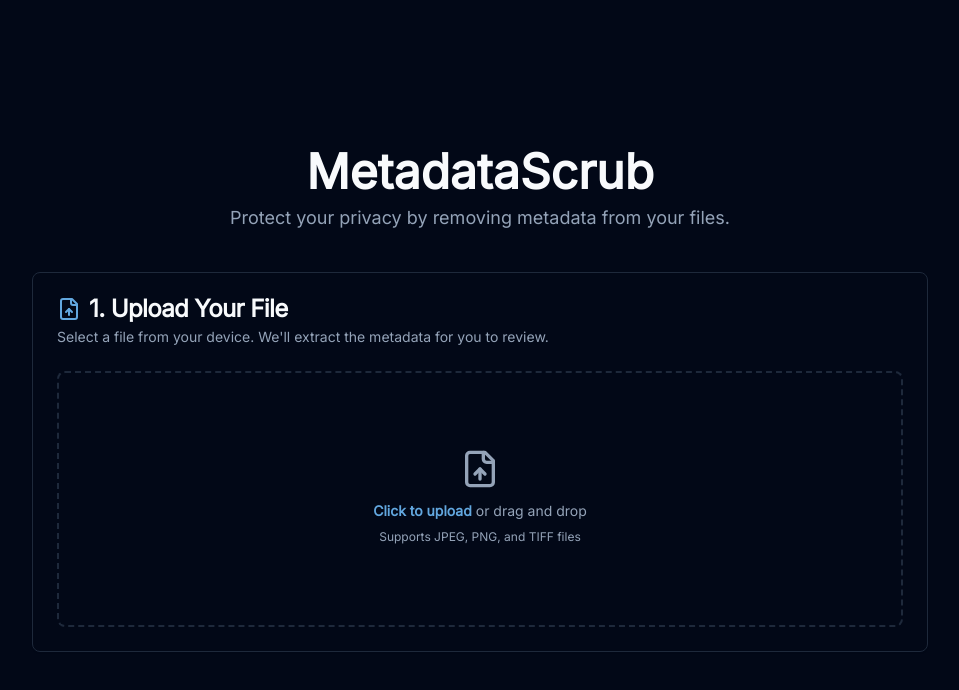
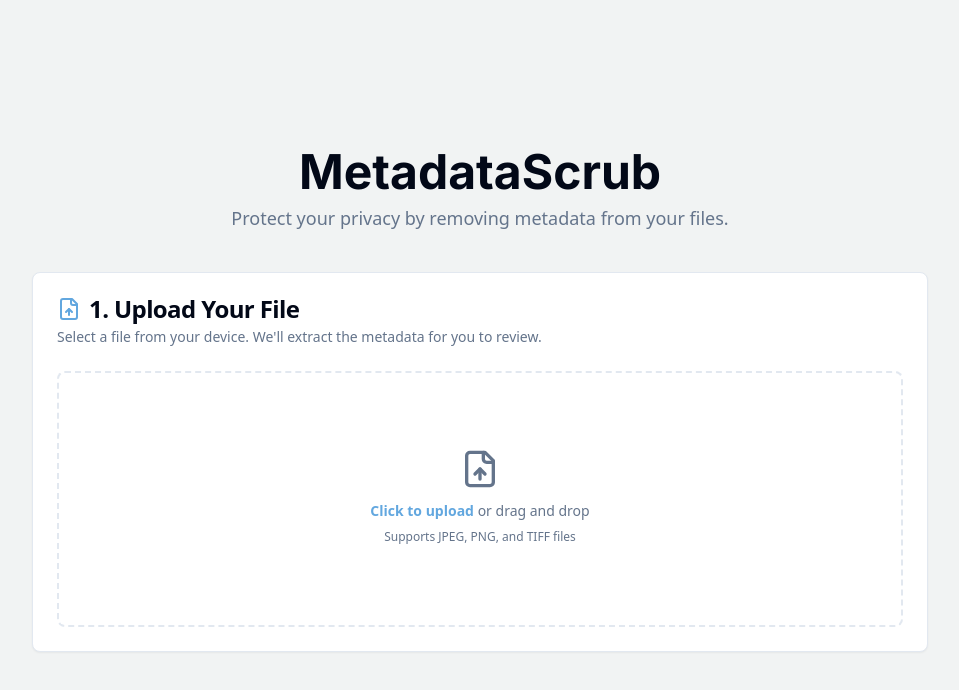
Before and after one commit to R-Saunders/demeta, a Next.js app: page / in a window 1280 px wide. Shown: the top 690 px of the page, without its empty margins (160-1119 px from the left). Built offline with nearby package versions, Linux system fonts and the light colour scheme.

Commit message:
Enable linter and type validation. Fixed errors from linter

```diff
--- a/next.config.js
+++ b/next.config.js
@@ -1,19 +1,13 @@
 /** @type {import('next').NextConfig} */
 const nextConfig = {
 	/* config options here */
-  typescript: {
-    ignoreBuildErrors: true,
-  },
-  eslint: {
-    ignoreDuringBuilds: true,
-  },
 	images: {
 		remotePatterns: [
 			{
-        protocol: 'https',
-        hostname: 'placehold.co',
-        port: '',
-        pathname: '/**',
+				protocol: "https",
+				hostname: "placehold.co",
+				port: "",
+				pathname: "/**",
 			},
 		],
 	},
--- a/package.json
+++ b/package.json
@@ -51,6 +51,8 @@
     "@types/node": "^20",
     "@types/react": "^18",
     "@types/react-dom": "^18",
+    "eslint": "8.57.1",
+    "eslint-config-next": "15.3.4",
     "postcss": "^8",
     "tailwindcss": "^3.4.1",
     "typescript": "^5"
--- a/src/app/layout.tsx
+++ b/src/app/layout.tsx
@@ -1,10 +1,18 @@
-import type {Metadata} from 'next';
-import './globals.css';
-import { Toaster } from "@/components/ui/toaster"
+import type { Metadata } from "next";
+import { Inter as FontSans } from "next/font/google";
+import "./globals.css";
+import { Toaster } from "@/components/ui/toaster";
+
+import { cn } from "@/lib/utils";
+
+const fontSans = FontSans({
+	subsets: ["latin"],
+	variable: "--font-sans",
+});
 
 export const metadata: Metadata = {
-  title: 'MetadataScrub',
-  description: 'Scrub metadata from files to protect your privacy.',
+	title: "Create Next App",
+	description: "Scrub metadata from files to protect your privacy.",
 };
 
 export default function RootLayout({
@@ -13,13 +21,13 @@ export default function RootLayout({
 	children: React.ReactNode;
 }>) {
 	return (
-    <html lang="en" className="dark">
-      <head>
-        <link rel="preconnect" href="https://fonts.googleapis.com" />
-        <link rel="preconnect" href="https://fonts.gstatic.com" crossOrigin="anonymous" />
-        <link href="https://fonts.googleapis.com/css2?family=Inter&display=swap" rel="stylesheet" />
-      </head>
-      <body className="font-body antialiased">
+		<html lang="en" suppressHydrationWarning>
+			<body
+				className={cn(
+					"min-h-screen bg-background font-sans antialiased",
+					fontSans.variable
+				)}
+			>
 				{children}
 				<Toaster />
 			</body>
--- a/src/components/metadata-scrubber.tsx
+++ b/src/components/metadata-scrubber.tsx
@@ -297,8 +297,8 @@ const UploadStep: FC<{
 					<FileUp className="text-primary" /> 1. Upload Your File
 				</CardTitle>
 				<CardDescription>
-					Select a file from your device. We'll extract the metadata for you to
-					review.
+					Select a file from your device. We&apos;ll extract the metadata for
+					you to review.
 				</CardDescription>
 			</CardHeader>
 			<CardContent>
@@ -468,14 +468,13 @@ const DownloadStep: FC<{
 	onStartOver: () => void;
 }> = ({ fileName, onDownload, onStartOver }) => (
 	<Card className="w-full animate-in fade-in-50 duration-500">
-		<CardHeader className="items-center text-center">
-			<div className="p-4 bg-accent/20 rounded-full inline-block border border-accent/30">
-				<ShieldCheck className="h-12 w-12 text-accent" />
-			</div>
-			<CardTitle className="text-2xl mt-4">Scrubbing Complete!</CardTitle>
+		<CardHeader>
+			<CardTitle className="flex items-center gap-2">
+				<Download className="text-primary" /> 3. Download Your Cleaned File
+			</CardTitle>
 			<CardDescription>
-				Your file <span className="font-semibold text-primary">{fileName}</span>{" "}
-				has been cleaned.
+				We&apos;ve scrubbed the selected metadata from{" "}
+				<span className="font-semibold text-primary">{fileName}</span>.
 			</CardDescription>
 		</CardHeader>
 		<CardContent className="text-center">
```
Also changed, not shown: .eslintrc.json (added), 1 other file (tests, documents, lock files or other folders). Lines whose indentation alone changed are shown as unchanged.
